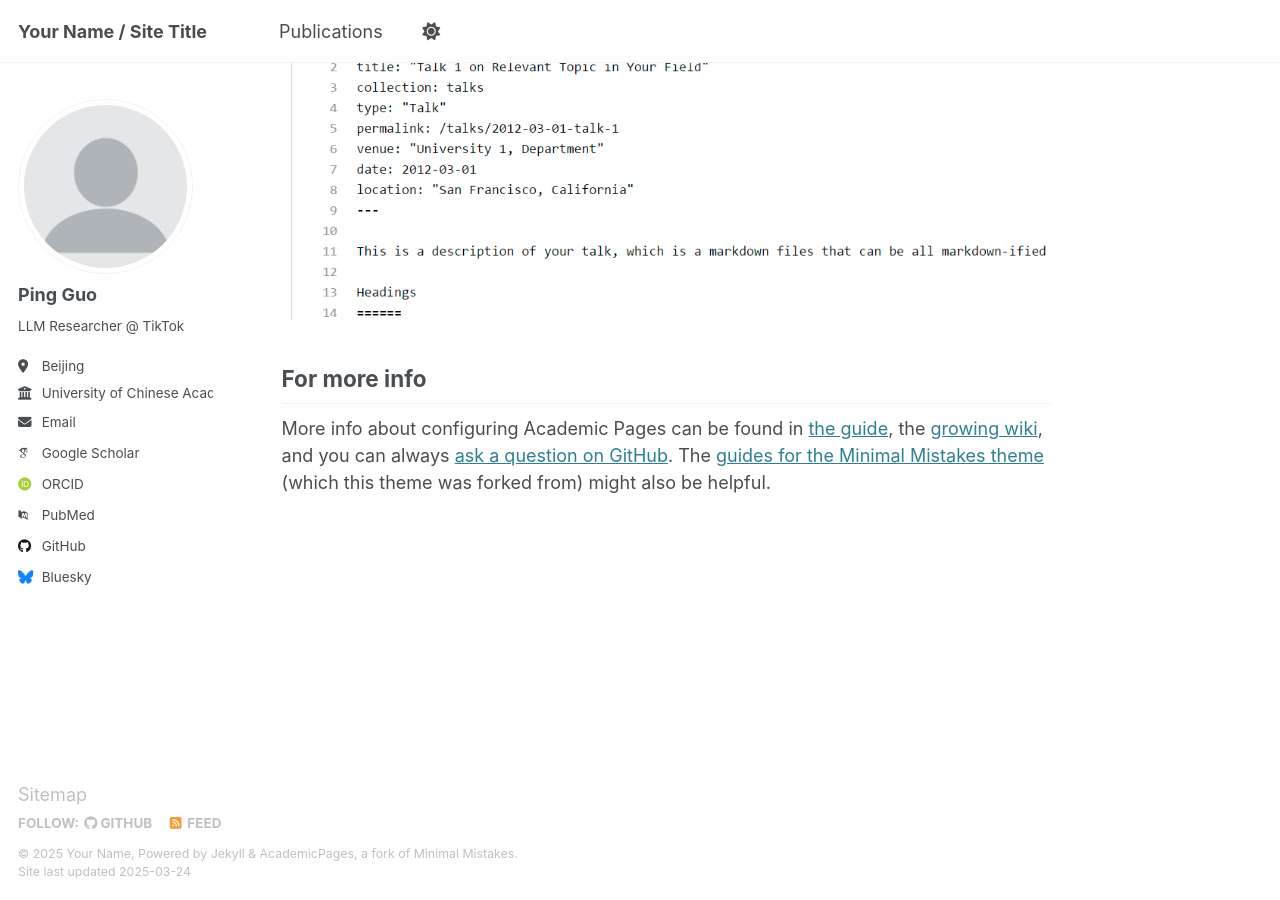
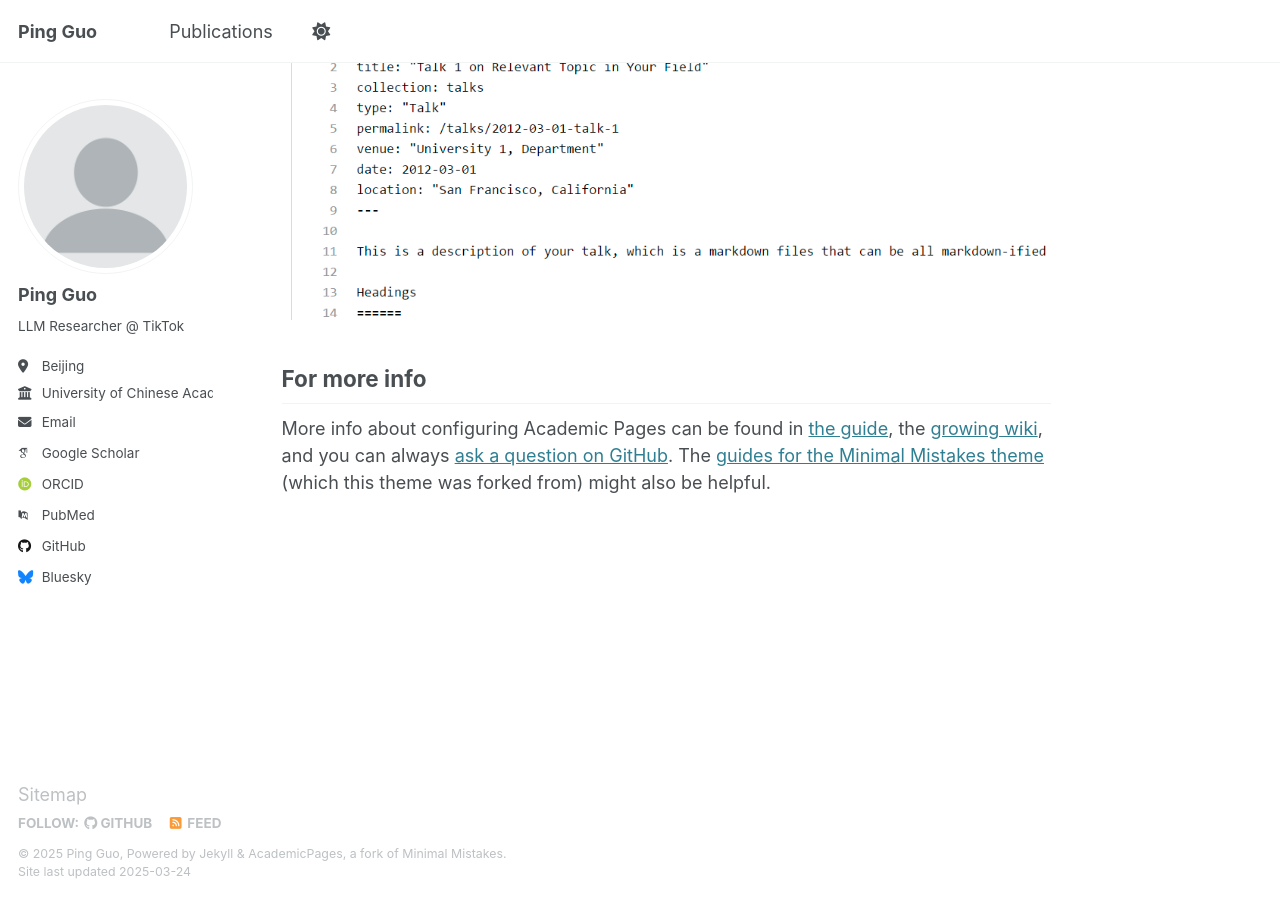
Before and after one commit to Ping-Guo-UCAS/Ping-Guo-UCAS.github.io, a Jekyll site: the page built from _pages/about.md, in a window 1280 px wide and 900 px high, scrolled down 2750 px. Built offline with Jekyll 4.4.1, drawn with Linux system fonts in a browser that asks for light colours; some web fonts are replaced.

Commit message:
Update _config.yml

```diff
--- a/_config.yml
+++ b/_config.yml
@@ -9,9 +9,9 @@
 # Basic Site Settings
 locale                   : "en-US"
 site_theme               : "default"
-title                    : "Your Name / Site Title"
+title                    : "Ping Guo"
 title_separator          : "-"
-name                     : &name "Your Name"
+name                     : &name "Ping Guo"
 description              : &description "personal description"
 url                      : https://academicpages.github.io # the base hostname & protocol for your site e.g. "https://[your GitHub username].github.io"
 baseurl                  : "" # the subpath of your site, e.g. "/blog"
```
